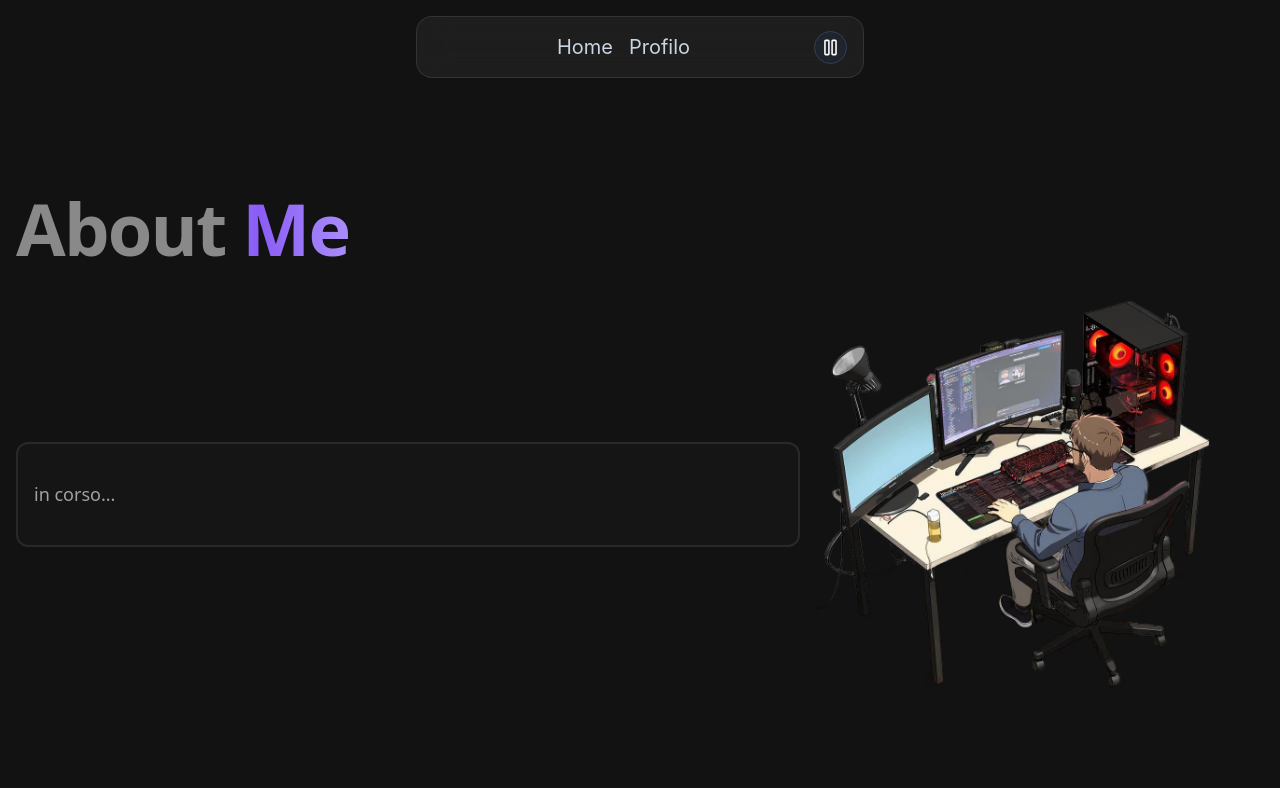
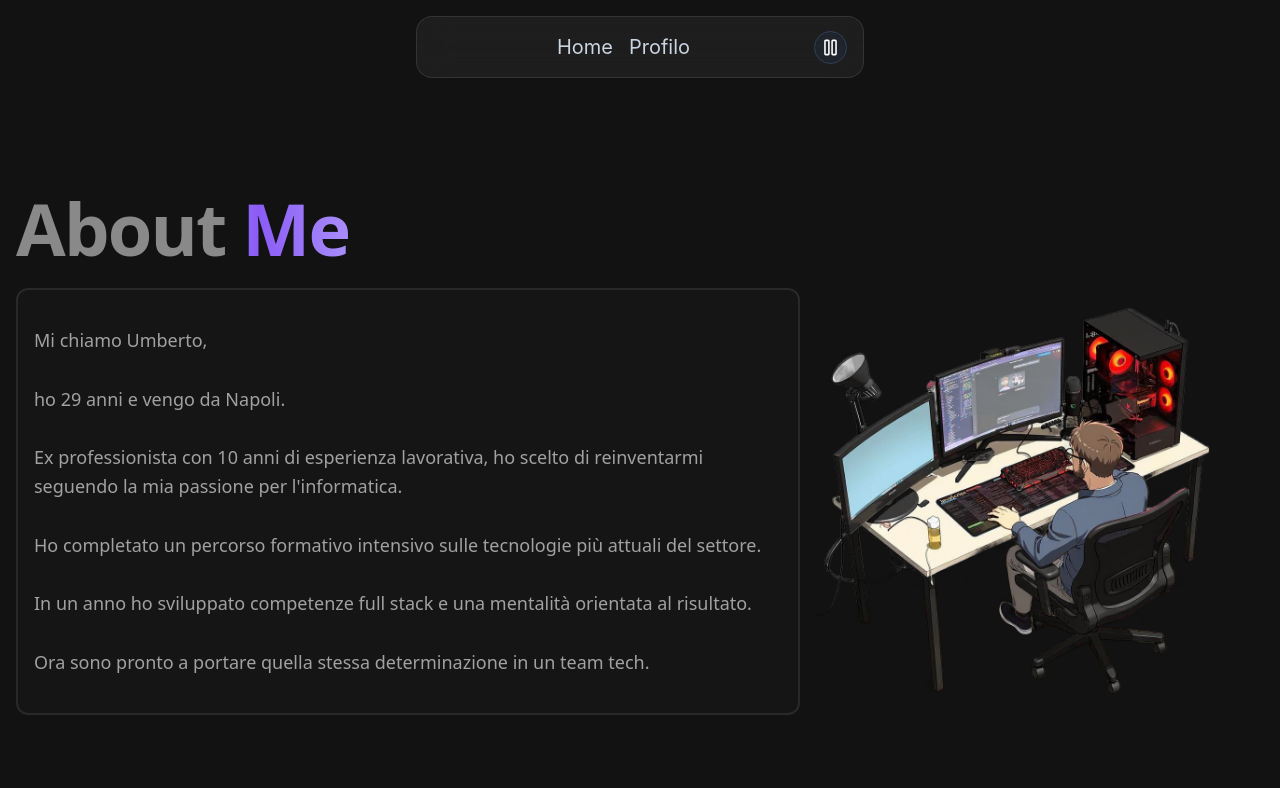
Before and after one commit to UmbertoCarbone/portfolio, a React (Vite) app in the folder frontend/: page /Profilo in a window 1280 px wide. Shown: the top 788 px of the page. Built offline with nearby package versions, Linux system fonts and the light colour scheme.

Commit message:
add abotume

```diff
--- a/frontend/src/components/Footer.tsx
+++ b/frontend/src/components/Footer.tsx
@@ -2,7 +2,27 @@ import BasicContactForm from "./BasicContactForm";
 
 export default function Footer() {
   return (
-    //form per email tramite emailJS
-   <BasicContactForm/>
+    <section className="mx-auto max-w-7xl px-4 py-20 text-space-grotesk">
+      <div className="flex flex-col lg:flex-row gap-12 lg:gap-16 items-start">
+        {/* Colonna sinistra – placeholder */}
+        <div className="flex-1 flex flex-col gap-4">
+          <h2 className="text-5xl sm:text-6xl md:text-6xl lg:text-7xl font-semibold pb-6 leading-none tracking-normal text-white/50 text-space-grotesk">
+            Contatti
+            <br />
+            <span className="text-gradient-violet">in arrivo</span>
+          </h2>
+          <p className="text-white/40 text-lg leading-relaxed">
+            Qui in futuro troverai i contatti e i link ai social.
+            <br />
+            Stay tuned!
+          </p>
+        </div>
+
+        {/* Colonna destra – form */}
+        <div className="flex-1 w-full">
+          <BasicContactForm />
+        </div>
+      </div>
+    </section>
   );
 }
--- a/frontend/src/components/HeroContent.tsx
+++ b/frontend/src/components/HeroContent.tsx
@@ -31,13 +31,13 @@ export default function HeroContent() {
 
         {/* Titolo e descrizione */}
         <div className="flex flex-col gap-4">
-          <h1 className="text-3xl md:text-4xl lg:text-6xl font-bold text-white opacity-100 leading-tight whitespace-nowrap">
+          <h1 className="text-4xl md:text-6xl lg:text-7xl font-bold text-white opacity-100 leading-tight whitespace-nowrap">
             Junior Full Stack <br />
-            <span className="text-violet-500 text-2xl md:text-3xl lg:text-5xl">Developer</span>
+            <span className="text-3xl md:text-5xl lg:text-6xl text-violet-500">
+              Developer
+            </span>
           </h1>
-          <p className="text-base md:text-lg lg:text-xl text-slate-100 opacity-100 max-w-xl mx-auto">
-            Trasformo idee in esperienze digitali moderne e performanti
-          </p>
+          <p className="text-base md:text-lg lg:text-xl text-slate-100 opacity-100 max-w-xl mx-auto"></p>
         </div>
 
         {/* Pulsanti azione */}
--- a/frontend/src/components/Section_AboutMe.tsx
+++ b/frontend/src/components/Section_AboutMe.tsx
@@ -1,18 +1,13 @@
 export default function Section_AboutMe() {
-  const About = (
-    <p className="leading-relaxed py-6 text-white/60">
-      in corso...
-    </p>
-  );
-
   return (
     <section className="mx-auto max-w-7xl pt-16 px-4 text-space-grotesk">
       {/* Titolo */}
       <div className="flex flex-col md:flex-row md:items-end md:justify-between">
-        <h2
-          className="text-5xl sm:text-6xl md:text-6xl lg:text-7xl font-semibold lg:pb-6 pb-20 leading-none tracking-tight text-white/50"
-        >
-          About <span className="text-gradient-violet text-5xl sm:text-6xl md:text-6xl lg:text-7xl">Me</span>
+        <h2 className="text-5xl sm:text-6xl md:text-6xl lg:text-7xl font-semibold lg:pb-6 pb-20 leading-none tracking-tight text-white/50">
+          About{" "}
+          <span className="text-gradient-violet text-5xl sm:text-6xl md:text-6xl lg:text-7xl">
+            Me
+          </span>
         </h2>
       </div>
 
@@ -20,7 +15,24 @@ export default function Section_AboutMe() {
       <div className="flex flex-col lg:flex-row lg:items-center gap-6 lg:gap-4">
         {/* Testo */}
         <div className="backdrop-blur-xl text-lg bg-neutral-900/80 border-2 border-gray-300/10 rounded-xl px-4 py-3 transition-colors duration-300 hover:border-white/60 flex-1">
-          {About}
+          <p className="leading-relaxed py-6 text-white/60">
+            Mi chiamo Umberto,
+            <br/>
+            <br />
+            ho 29 anni e vengo da Napoli.
+            <br/>
+            <br />
+            Ex professionista con 10 anni di esperienza lavorativa, ho scelto di
+            reinventarmi seguendo la mia passione per l'informatica.
+            <br /> <br/>Ho completato un percorso formativo intensivo sulle
+            tecnologie più attuali del settore.
+            <br />
+            <br/>
+            In un anno ho sviluppato competenze full stack e una mentalità
+            orientata al risultato.
+            <br /><br/> Ora sono pronto a portare quella stessa determinazione in un
+            team tech.
+          </p>
         </div>
 
         {/* Foto */}
```
